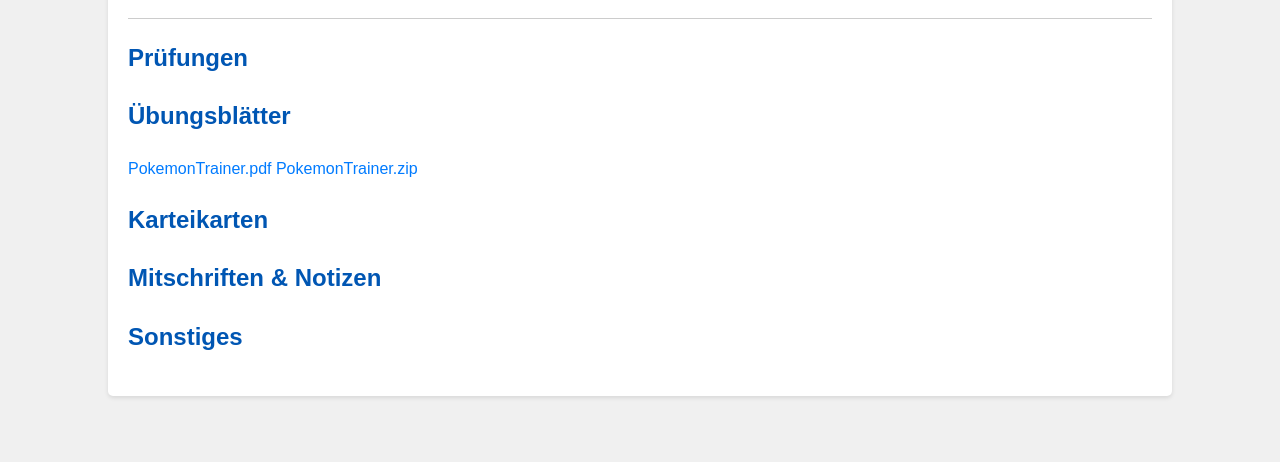
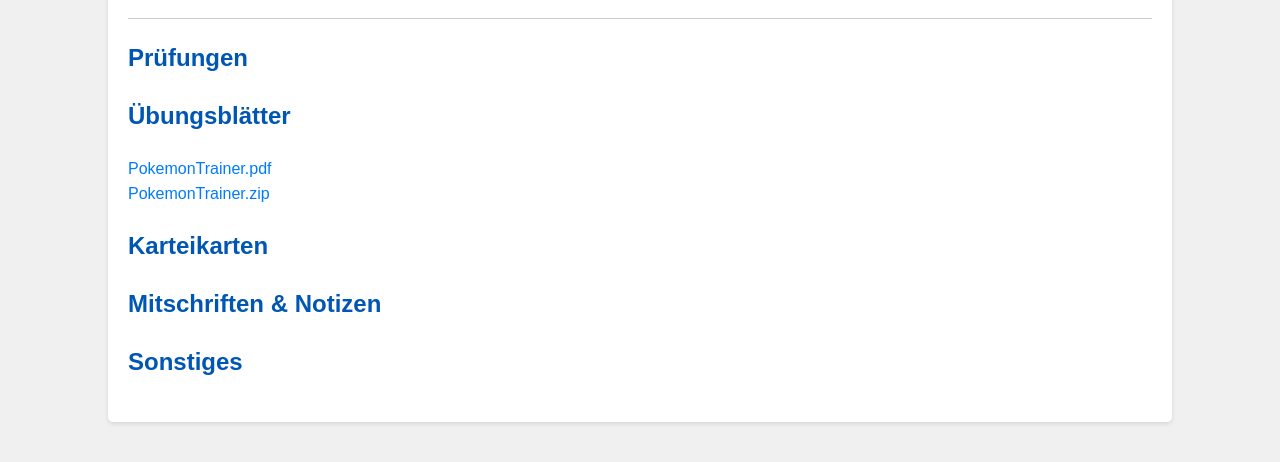
Before and after one commit to Ivan-Esau/klausurdribbler.de, a plain HTML site: page Module/Informatik/Proggen/Proggen.html in a window 1280 px wide. Shown: the part 116-578 px from the top of the page. Drawn offline with Linux system fonts and the light colour scheme.

Commit message:
Einige Dokumente hochgeladen

```diff
--- a/Module/Informatik/Proggen/Proggen.html
+++ b/Module/Informatik/Proggen/Proggen.html
@@ -22,7 +22,7 @@
     <section>
         <h2>Übungsblätter</h2>
         <!-- Übungsblätter Inhalt hier -->
-        <a href="pdf">PokemonTrainer.pdf</a>
+        <a href="pdf">PokemonTrainer.pdf</a><br>
         <a href="Docs/KlausurVorbereitung.zip">PokemonTrainer.zip</a>
     </section>
 
```
Also changed, not shown: index.html (+1 -2 lines).
